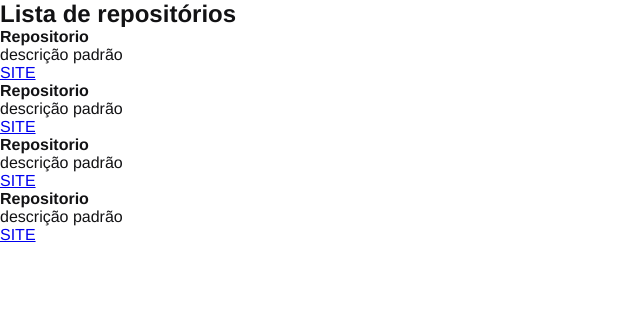
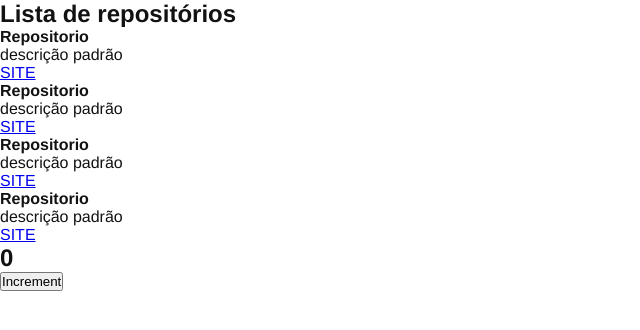
Before and after one commit to Yan-Gurgel/01-github-explorer, a React app: page / in a window 1280 px wide. Shown: the top 330 px of the page, without its empty margins (0-640 px from the left). Built offline with nearby package versions, Linux system fonts and the light colour scheme.

Commit message:
Estado do Componente

```diff
--- a/src/App.jsx
+++ b/src/App.jsx
@@ -1,7 +1,13 @@
+import { Counter } from './components/Counter';
 import { RepositoryList } from './components/RepositoryLyst';
 import './styles/global.scss';
 
 export function App() {
 
-  return <RepositoryList />
+  return (
+    <>
+      <RepositoryList />
+      <Counter />
+    </>
+  )
 }
--- /dev/null
+++ b/src/components/Counter.jsx
@@ -0,0 +1,18 @@
+import { useState } from 'react';
+
+export function Counter() {
+    let [counter, setCounter] = useState(0);
+
+    function increment() {
+        setCounter(counter + 1);
+    }
+    return (
+        <div>
+            <h2>{counter}</h2>
+            <button type='button'
+                onClick={increment}>
+                Increment
+                </button>
+        </div>
+    );
+}
```
